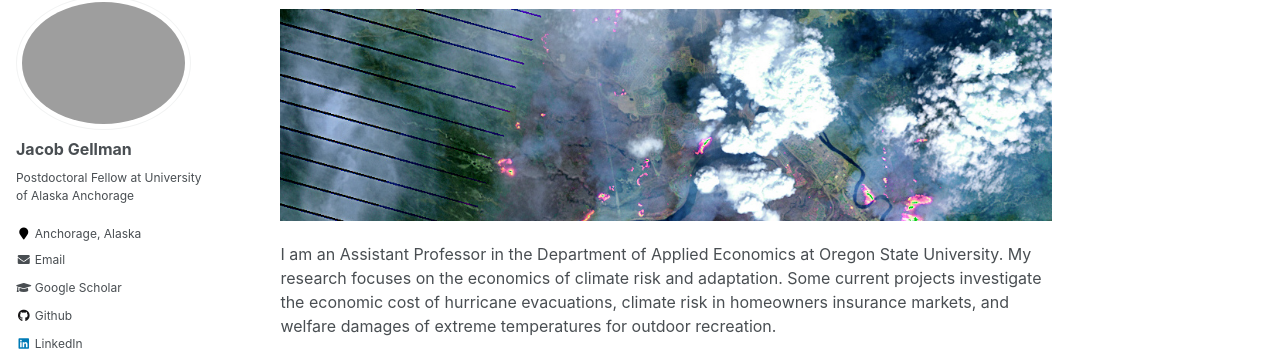
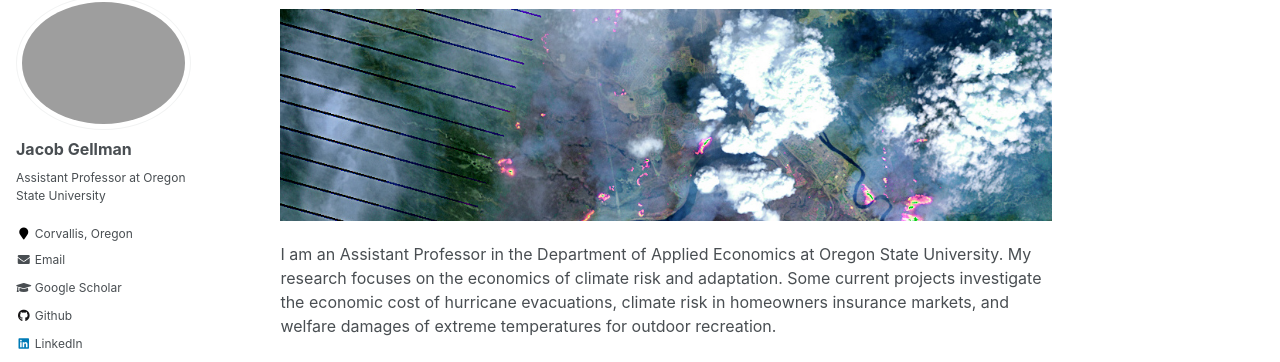
Before and after one commit to jacobgellman/jacobgellman.github.io, a Jekyll site: the page built from _pages/about.md, in a window 1280 px wide. Shown: the part 109-471 px from the top of the page. Built offline with Jekyll 4.4.1, drawn with Linux system fonts in a browser that asks for light colours.

Commit message:
Bio update

```diff
--- a/_config.yml
+++ b/_config.yml
@@ -10,7 +10,7 @@ locale                   : "en-US"
 title                    : "Jacob Gellman"
 title_separator          : "-"
 name                     : &name ""
-description              : &description "Postdoctoral Fellow at the University of Alaska Anchorage."
+description              : &description "Assistant Professor at Oregon State University."
 baseurl                  : "" # the subpath of your site, e.g. "/blog"
 url                      : https://jacobgellman.github.io # the base hostname & protocol for your site e.g. "https://mmistakes.github.io"
 repository               : "jacobgellman.github.io"
@@ -82,8 +82,8 @@ analytics:
 author:
   name             : "Jacob Gellman"
   avatar           : "profile.jpg"
-  bio              : "Postdoctoral Fellow at University of Alaska Anchorage"
-  location         : "Anchorage, Alaska"
+  bio              : "Assistant Professor at Oregon State University"
+  location         : "Corvallis, Oregon"
   employer         :
   # pubmed           : "https://www.ncbi.nlm.nih.gov/pubmed/?term=john+snow"
   # googlescholar    : "http://yourfullgooglescholarurl.com"
```
